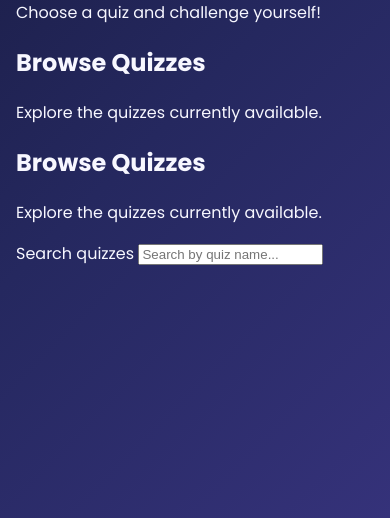
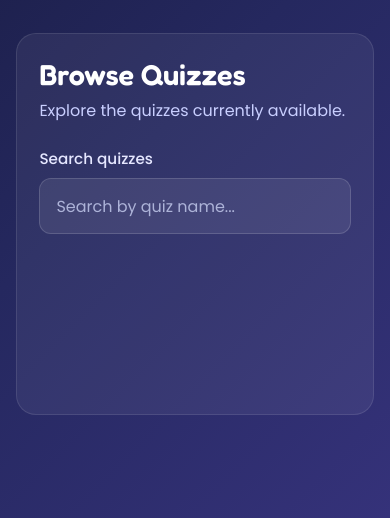
Before and after one commit to Abdullahi-Shire-Mohamud/Quiz-Project-, a website: page public/client/index.html in a window 390 px wide. Shown: the part 326-844 px from the top of the page. Drawn offline with Linux system fonts and the light colour scheme; no server answers.

Commit message:
feat: improvev homepage browse section and reorganize homepage styles

```diff
--- a/public/client/index.html
+++ b/public/client/index.html
@@ -61,15 +61,6 @@
             </p>
         </section>
 
-        <section class="browse-section" aria-labelledby="browse-title">
-
-            <div class="section-heading">
-                <h2 id="browse-title">Browse Quizzes</h2>
-
-                <p>
-                    Explore the quizzes currently available.
-                </p>
-            </div>
             <section class="browse-section" aria-labelledby="browse-title">
 
                 <div class="section-heading">
--- a/public/css/style.css
+++ b/public/css/style.css
@@ -1,108 +1,400 @@
 * {
     box-sizing: border-box;
+}
+
+html {
+    scroll-behavior: smooth;
 }
 
 body {
     margin: 0;
     min-height: 100vh;
+
     font-family: "Poppins", sans-serif;
+
     color: #f7f7ff;
-    background: linear-gradient(135deg, #171a3d, #25285f, #35327a);
+
+    background:
+        linear-gradient(
+            135deg,
+            #171a3d,
+            #25285f,
+            #35327a
+        );
 }
+
+
+/* ------------------------------
+   LINKS
+------------------------------ */
+
+a {
+    color: inherit;
+}
+
+
+/* ------------------------------
+   NAVIGATION
+------------------------------ */
 
 .navbar {
     display: flex;
     justify-content: space-between;
     align-items: center;
+
+    gap: 1rem;
+
     padding: 1.2rem 2rem;
 
     background: rgba(20, 22, 58, 0.72);
+
     border-bottom: 1px solid rgba(255, 255, 255, 0.1);
 }
 
+
+/* QuizHub logo */
+
 .logo {
     font-family: "Fredoka", sans-serif;
+
     font-size: 1.8rem;
     font-weight: 700;
+
     color: #ffffff;
+
     text-decoration: none;
 }
 
+
+/* Middle navigation links */
+
 .nav-links {
     display: flex;
+    align-items: center;
+
     gap: 1.5rem;
-    list-style: none;
+
     margin: 0;
     padding: 0;
+
+    list-style: none;
 }
 
 .nav-links a {
+    text-decoration: none;
+
     color: #d9dcff;
-    text-decoration: none;
+
     font-weight: 500;
-    transition: 0.2s;
+
+    transition: color 0.2s ease;
 }
 
 .nav-links a:hover {
     color: #ffffff;
 }
 
+
+/* Login / Register */
+
 .nav-auth {
     display: flex;
+
     gap: 0.8rem;
 }
 
 .nav-auth a {
     padding: 0.65rem 1rem;
+
     border-radius: 12px;
+
     text-decoration: none;
+
     font-weight: 600;
+
+    transition: 0.2s ease;
 }
+
+
+/* Login button */
 
 .nav-auth a:first-child {
     color: #ffffff;
+
     border: 1px solid rgba(255, 255, 255, 0.18);
 }
 
-.nav-auth a:last-child {
-    color: white;
-    background: linear-gradient(135deg, #7c5cff, #d45cc7);
+.nav-auth a:first-child:hover {
+    background: rgba(255, 255, 255, 0.08);
 }
 
-main {
+
+/* Register button */
+
+.nav-auth a:last-child {
+    color: #ffffff;
+
+    background: linear-gradient(
+        135deg,
+        #7c5cff,
+        #d45cc7
+    );
+}
+
+.nav-auth a:last-child:hover {
+    transform: translateY(-2px);
+}
+
+
+/* ------------------------------
+   MAIN PAGE
+------------------------------ */
+
+.home-page {
+    width: 100%;
     max-width: 1100px;
+
     margin: 0 auto;
+
     padding: 4rem 2rem;
 }
 
-main h1 {
-    margin: 0;
-    font-family: "Fredoka", sans-serif;
-    font-size: 3rem;
+
+/* ------------------------------
+   HERO SECTION
+------------------------------ */
+
+.hero-section {
+    margin-bottom: 3rem;
 }
 
-#server-status {
-    margin-top: 1rem;
+.hero-label {
+    margin: 0 0 0.5rem;
+
+    font-family: "Fredoka", sans-serif;
+
+    font-size: 1rem;
+    font-weight: 600;
+
+    color: #c5b8ff;
+}
+
+.hero-section h1 {
+    margin: 0;
+
+    font-family: "Fredoka", sans-serif;
+
+    font-size: 3rem;
+    font-weight: 700;
+
+    color: #ffffff;
+}
+
+.hero-description {
+    max-width: 500px;
+
+    margin-top: 0.75rem;
+    margin-bottom: 0;
+
+    color: #c9cfff;
+
+    line-height: 1.6;
+}
+
+
+/* ------------------------------
+   BROWSE QUIZZES SECTION
+------------------------------ */
+
+.browse-section {
+    padding: 2rem;
+
+    background: rgba(255, 255, 255, 0.06);
+
+    border: 1px solid rgba(255, 255, 255, 0.1);
+
+    border-radius: 20px;
+}
+
+
+/* Browse heading */
+
+.section-heading h2 {
+    margin: 0;
+
+    font-family: "Fredoka", sans-serif;
+
+    font-size: 1.8rem;
+    font-weight: 600;
+
+    color: #ffffff;
+}
+
+.section-heading p {
+    margin-top: 0.4rem;
+    margin-bottom: 0;
+
     color: #c9cfff;
 }
 
-@media (max-width: 750px) {
+
+/* ------------------------------
+   SEARCH
+------------------------------ */
+
+.search-container {
+    width: 100%;
+    max-width: 500px;
+
+    margin-top: 1.5rem;
+}
+
+.search-container label {
+    display: block;
+
+    margin-bottom: 0.5rem;
+
+    font-size: 0.95rem;
+    font-weight: 500;
+
+    color: #e5e7ff;
+}
+
+.search-container input {
+    width: 100%;
+
+    padding: 0.9rem 1rem;
+
+    font-family: "Poppins", sans-serif;
+    font-size: 1rem;
+
+    color: #ffffff;
+
+    background: rgba(255, 255, 255, 0.08);
+
+    border: 1px solid rgba(255, 255, 255, 0.15);
+
+    border-radius: 12px;
+
+    outline: none;
+
+    transition:
+        border-color 0.2s ease,
+        box-shadow 0.2s ease,
+        background 0.2s ease;
+}
+
+.search-container input::placeholder {
+    color: #adb3d8;
+}
+
+.search-container input:hover {
+    background: rgba(255, 255, 255, 0.1);
+}
+
+.search-container input:focus {
+    border-color: #9b87ff;
+
+    background: rgba(255, 255, 255, 0.12);
+
+    box-shadow:
+        0 0 0 3px rgba(155, 135, 255, 0.2);
+}
+
+
+/* Search status */
+
+#search-status {
+    min-height: 1.5rem;
+
+    margin-top: 0.6rem;
+    margin-bottom: 0;
+
+    font-size: 0.9rem;
+
+    color: #c9cfff;
+}
+
+
+/* ------------------------------
+   QUIZ GRID
+------------------------------ */
+
+.quiz-grid {
+    display: grid;
+
+    grid-template-columns:
+        repeat(3, minmax(0, 1fr));
+
+    gap: 1rem;
+
+    margin-top: 1.5rem;
+
+    min-height: 100px;
+}
+
+
+/* ------------------------------
+   RESPONSIVE DESIGN
+------------------------------ */
+
+@media (max-width: 800px) {
+
     .navbar {
         flex-direction: column;
+
         align-items: flex-start;
-        gap: 1rem;
     }
 
-    .nav-links,
+    .nav-links {
+        flex-wrap: wrap;
+    }
+
     .nav-auth {
         flex-wrap: wrap;
     }
 
-    main {
+    .home-page {
+        padding: 2.5rem 1.5rem;
+    }
+
+    .hero-section h1 {
+        font-size: 2.5rem;
+    }
+
+    .quiz-grid {
+        grid-template-columns: 1fr;
+    }
+}
+
+
+@media (max-width: 500px) {
+
+    .navbar {
+        padding: 1rem;
+    }
+
+    .nav-links {
+        gap: 1rem;
+    }
+
+    .home-page {
         padding: 2rem 1rem;
     }
 
-    main h1 {
-        font-size: 2.2rem;
+    .hero-section h1 {
+        font-size: 2.1rem;
+    }
+
+    .browse-section {
+        padding: 1.4rem;
+    }
+
+    .nav-auth {
+        width: 100%;
+    }
+
+    .nav-auth a {
+        text-align: center;
     }
 }
```
